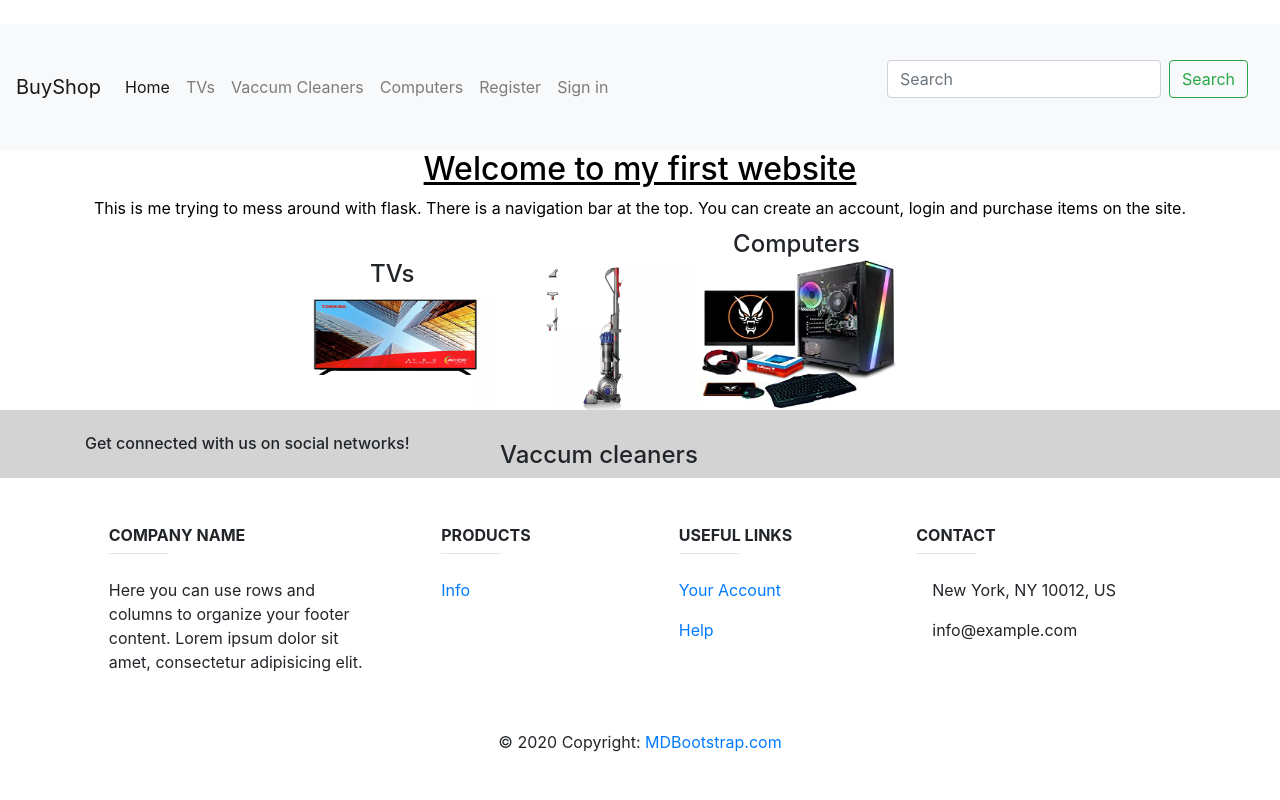
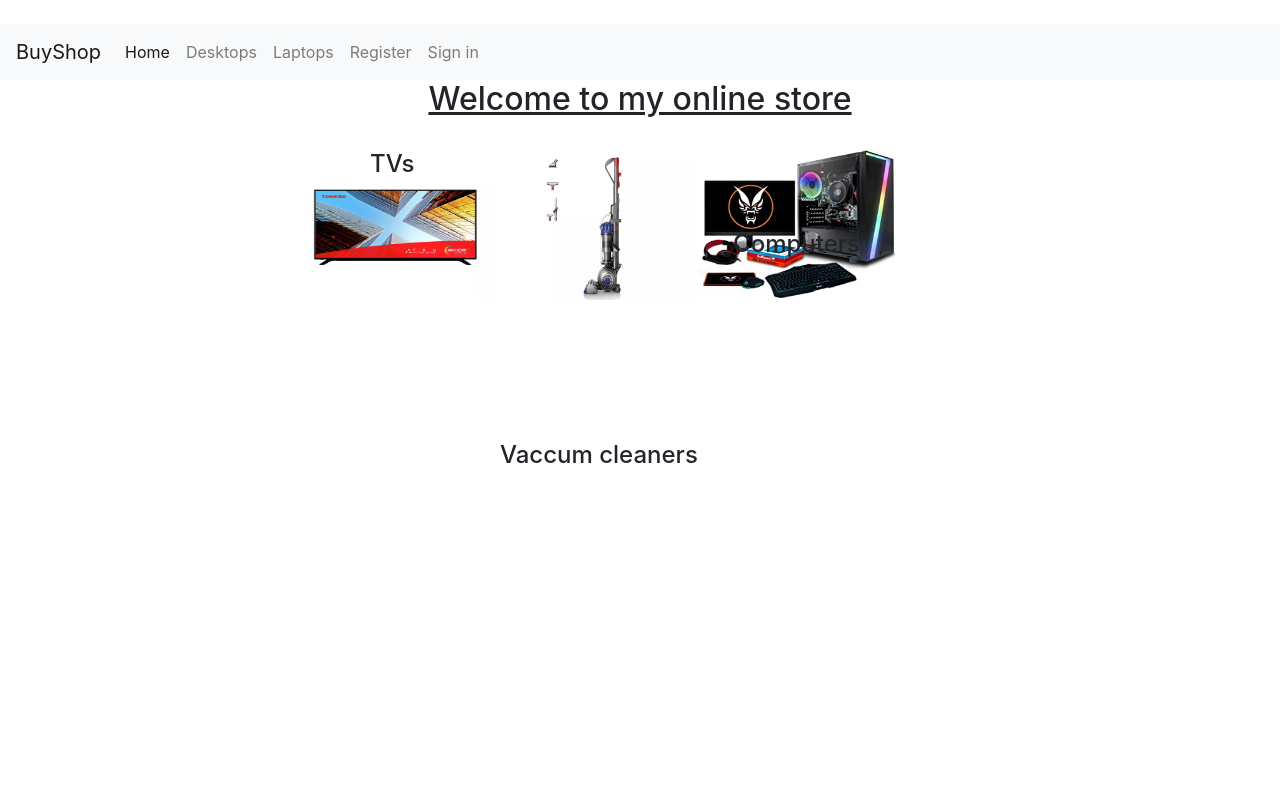
Before and after one commit to Tha1widsol/E-commerce-website, a Flask app: page / in a window 1280 px wide. Run offline with Flask 2, Linux system fonts and the light colour scheme; parts of the project's set-up code (start-up, migrations or seed data) failed here and were passed over; some libraries are stand-ins or nearby versions.

Commit message:
Added changes

```diff
--- a/base/templates/base.html
+++ b/base/templates/base.html
@@ -16,16 +16,13 @@
         <div class="collapse navbar-collapse" id="navbarNavAltMarkup">
             <div class="navbar-nav">
                 <a class="nav-item nav-link {{hometab}} " href="home_page">Home <span class="sr-only">(current)</span></a>
-                <a class="nav-item nav-link {{tvtab}}" href="TV">TVs</a>
-                <a class="nav-item nav-link {{vaccumtab}}" href="Vaccumcleaners">Vaccum Cleaners</a>
-                <a class="nav-item nav-link {{computerstab}}" href="computers">Computers</a>
+                <a class="nav-item nav-link {{computerstab}}" href="computers">Desktops</a>
+                <a class="nav-item nav-link {{laptopstab}}" href="laptops">Laptops</a>
                 {% if user!=None %}
                   <a class="nav-item nav-link" href="logout">Logout</a>
-                  {% if items_in_basket !=None%}
-                      <a href="/basket"> <img src="static/images/basket.jpg"  width="50" height="40" button type="button" >{{items_in_basket}}</a>
-                  {% else %}
-                      <a href="/basket"> <img src="static/images/basket.jpg"  width="50" height="40" button type="button" ></a>
-                  {% endif %}
+
+                     <a href="/basket"> <img src="static/images/basket.jpg"  width="50" height="40" button type="button" ></a>
+
 
                   &nbsp;&nbsp;&nbsp;
                  <a class="nav-item nav-link active">Logged in as, {{user}}</a>
@@ -37,12 +34,7 @@
 
             </div>
         </div>
-        <nav class="navbar navbar-light bg-light">
-            <form class="form-inline">
-                <input class="form-control mr-sm-2" type="search" placeholder="Search" aria-label="Search">
-                <button class="btn btn-outline-success my-2 my-sm-0" type="submit">Search</button>
-            </form>
-        </nav>
+
     </nav>
 
     <style>
@@ -58,7 +50,7 @@
 {% with messages = get_flashed_messages() %}
     {% if messages %}
      {% for msg in messages %}
-        <h6> {{msg}} </h6>
+        <h6 style="text-align: center;"> {{msg}} </h6>
      {% endfor %}
     {% endif %}
 {% endwith %}
@@ -69,136 +61,6 @@
     <script src="https://cdnjs.cloudflare.com/ajax/libs/popper.js/1.14.7/umd/popper.min.js" integrity="sha384-UO2eT0CpHqdSJQ6hJty5KVphtPhzWj9WO1clHTMGa3JDZwrnQq4sF86dIHNDz0W1" crossorigin="anonymous"></script>
     <script src="https://stackpath.bootstrapcdn.com/bootstrap/4.3.1/js/bootstrap.min.js" integrity="sha384-JjSmVgyd0p3pXB1rRibZUAYoIIy6OrQ6VrjIEaFf/nJGzIxFDsf4x0xIM+B07jRM" crossorigin="anonymous"></script>
 
-    <!-- Footer -->
-
-    <div id="footerbackground">
-        <footer class="page-footer font-small unique-color-dark">
-
-
-            <div class="container">
-
-                <!-- Grid row-->
-                <div class="row py-4 d-flex align-items-center">
-
-                    <!-- Grid column -->
-                    <div class="col-md-6 col-lg-5 text-center text-md-left mb-4 mb-md-0">
-                        <h6 class="mb-0">Get connected with us on social networks!</h6>
-                    </div>
-                    <!-- Grid column -->
-                    <!-- Grid column -->
-                    <div class="col-md-6 col-lg-7 text-center text-md-right">
-
-                        <!-- Facebook -->
-                        <a class="fb-ic">
-                            <i class="fab fa-facebook-f white-text mr-4"> </i>
-                        </a>
-                        <!-- Twitter -->
-                        <a class="tw-ic">
-                            <i class="fab fa-twitter white-text mr-4"> </i>
-                        </a>
-                        <!-- Google +-->
-                        <a class="gplus-ic">
-                            <i class="fab fa-google-plus-g white-text mr-4"> </i>
-                        </a>
-                        <!--Linkedin -->
-                        <a class="li-ic">
-                            <i class="fab fa-linkedin-in white-text mr-4"> </i>
-                        </a>
-                        <!--Instagram-->
-                        <a class="ins-ic">
-                            <i class="fab fa-instagram white-text"> </i>
-                        </a>
-
-                    </div>
-                    <!-- Grid column -->
-
-                </div>
-                <!-- Grid row-->
-
-            </div>
-    </div>
-
-    <!-- Footer Links -->
-    <div class="container text-center text-md-left mt-5">
-
-        <!-- Grid row -->
-        <div class="row mt-3">
-
-            <!-- Grid column -->
-            <div class="col-md-3 col-lg-4 col-xl-3 mx-auto mb-4">
-
-                <!-- Content -->
-                <h6 class="text-uppercase font-weight-bold">Company name</h6>
-                <hr class="deep-purple accent-2 mb-4 mt-0 d-inline-block mx-auto" style="width: 60px;">
-                <p>
-                    Here you can use rows and columns to organize your footer content. Lorem ipsum dolor sit amet,
-                    consectetur
-                    adipisicing elit.
-                </p>
-
-            </div>
-            <!-- Grid column -->
-            <!-- Grid column -->
-            <div class="col-md-2 col-lg-2 col-xl-2 mx-auto mb-4">
-
-                <!-- Links -->
-                <h6 class="text-uppercase font-weight-bold">Products</h6>
-                <hr class="deep-purple accent-2 mb-4 mt-0 d-inline-block mx-auto" style="width: 60px;">
-                <p>
-                    <a href="#!">Info</a>
-
-                </p>
-
-            </div>
-            <!-- Grid column -->
-            <!-- Grid column -->
-            <div class="col-md-3 col-lg-2 col-xl-2 mx-auto mb-4">
-
-                <!-- Links -->
-                <h6 class="text-uppercase font-weight-bold">Useful links</h6>
-                <hr class="deep-purple accent-2 mb-4 mt-0 d-inline-block mx-auto" style="width: 60px;">
-                <p>
-                    <a href="#!">Your Account</a>
-                </p>
-
-                <p>
-                    <a href="#!">Help</a>
-                </p>
-
-            </div>
-            <!-- Grid column -->
-            <!-- Grid column -->
-            <div class="col-md-4 col-lg-3 col-xl-3 mx-auto mb-md-0 mb-4">
-
-                <!-- Links -->
-                <h6 class="text-uppercase font-weight-bold">Contact</h6>
-                <hr class="deep-purple accent-2 mb-4 mt-0 d-inline-block mx-auto" style="width: 60px;">
-                <p>
-                    <i class="fas fa-home mr-3"></i> New York, NY 10012, US
-                </p>
-                <p>
-                    <i class="fas fa-envelope mr-3"></i> info@example.com
-                </p>
-                <p>
-
-
-            </div>
-            <!-- Grid column -->
-
-        </div>
-        <!-- Grid row -->
-
-    </div>
-    <!-- Footer Links -->
-    <!-- Copyright -->
-    <div class="footer-copyright text-center py-3">
-        © 2020 Copyright:
-        <a href="https://mdbootstrap.com/"> MDBootstrap.com</a>
-    </div>
-    <!-- Copyright -->
-    </footer>
-    <!-- Footer -->
-
 </body>
 
 
--- a/base/templates/home.html
+++ b/base/templates/home.html
@@ -7,8 +7,7 @@
 
     <div id="title">
         <div class="center">
-            <h2><u>Welcome to my first website</u> </h2>
-            <p>This is me trying to mess around with flask. There is a navigation bar at the top. You can create an account, login and purchase items on the site.</p>
+            <h2><u>Welcome to my online store</u> </h2>
             <br>
         </div>
     </div>
--- a/catalog/templates/items.html
+++ b/catalog/templates/items.html
@@ -12,7 +12,6 @@
    <div class="center">
       <h2> <u>Welcome to the {{page_name}} page</u></h2>
 
-      <p>From time to time I will show a whole bunch of items with different prices.</p>
    </div>
 </div>
 
@@ -27,6 +26,7 @@
       <p>&nbsp;{{product[3]}}</p>
       <p>&nbsp; Price:&nbsp;£{{product[4]}}</p>
       <form action='#' method="post">
+         <hr class="mt-0-mb-4">
          <h6>Quantity:</h6>
          <select id="dropdown" name="dropdown">
             <option>1</option>
--- a/static/style.css
+++ b/static/style.css
@@ -1,13 +1,4 @@
 
-
-
-#title {
-    color: black;
-}
-
-#footerbackground{
-    background-color :lightgrey;
-}
 
 #centralizedtext{
     text-align: center;
```
Also changed, not shown: catalog/database.py (+1 -11 lines), catalog/items.py (+8 -12 lines), static/images/TV/tv1.jpg (deleted), static/images/TV/tv2.webp (deleted), static/images/TV/tv3.jpg (deleted), static/images/TV/tv4.webp (deleted), static/images/TV/tv5.jpg (deleted), static/images/laptops/computer4.webp (renamed from static/images/computers/computer4.webp), static/images/vaccumcleaners/vaccum1.webp (deleted), static/images/vaccumcleaners/vaccum2.webp (deleted), static/images/vaccumcleaners/vaccum3.png (deleted), static/images/vaccumcleaners/vaccum4.webp (deleted), static/images/vaccumcleaners/vaccum5.webp (deleted).
